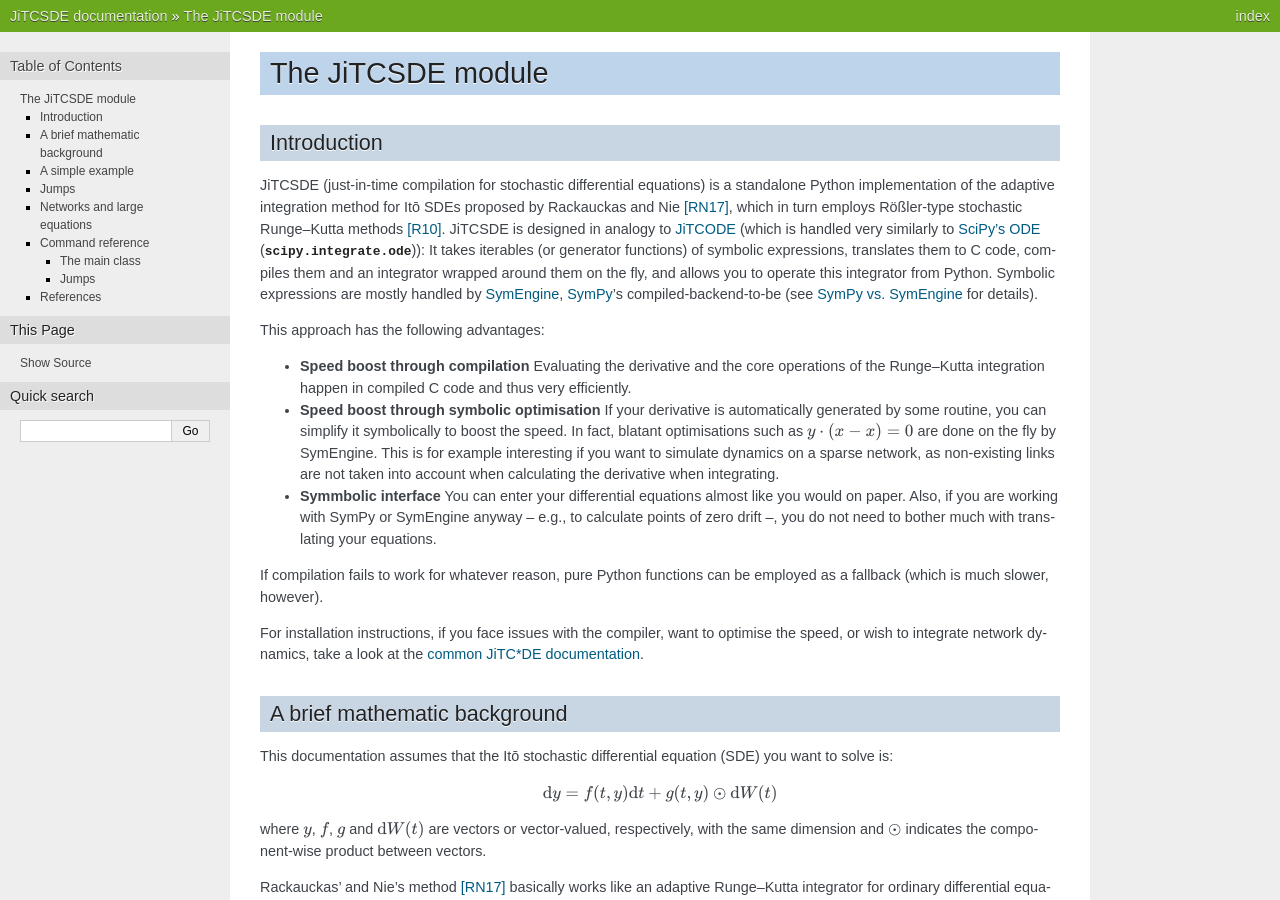
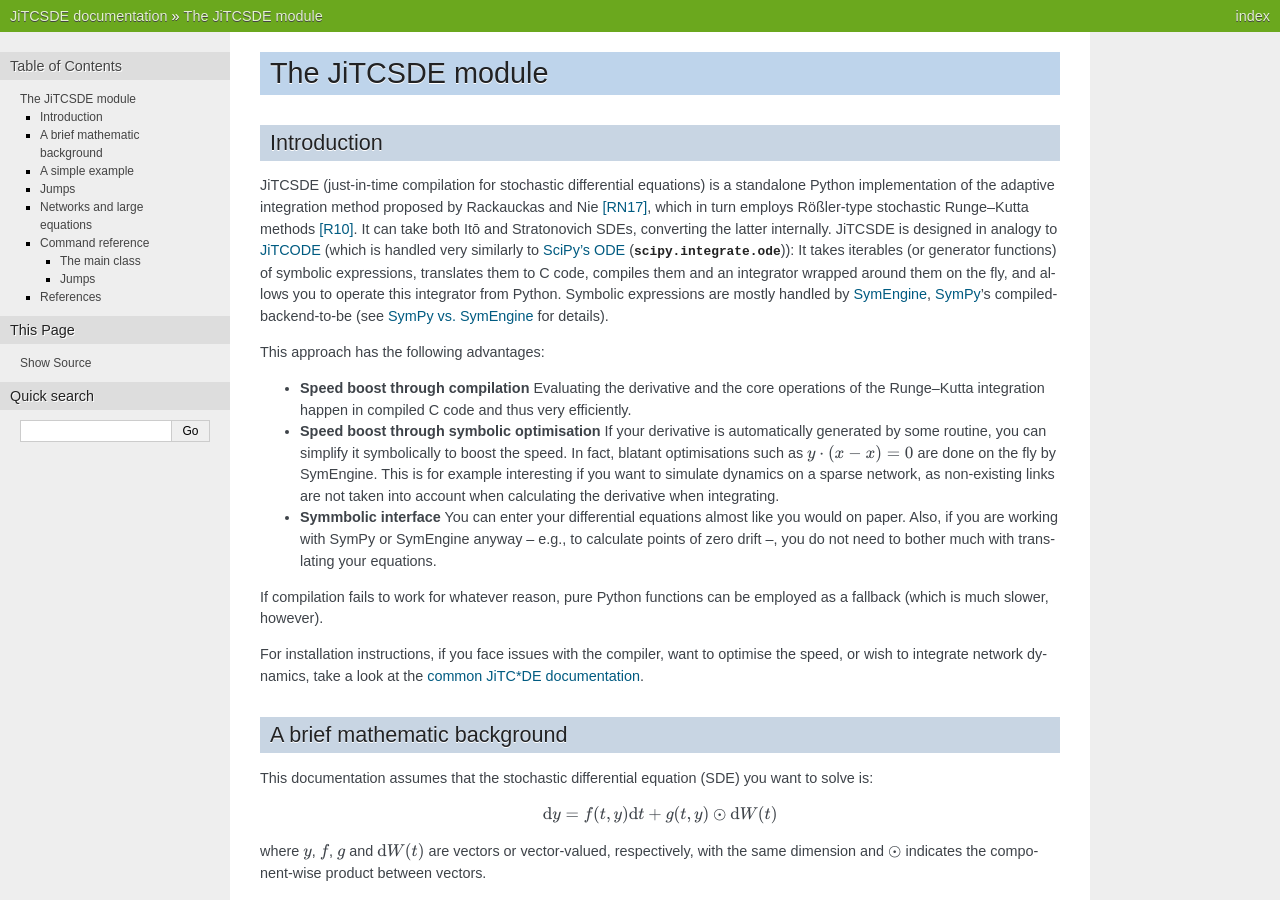
Before and after one commit to neurophysik/jitcsde, a Sphinx documentation site: the page built from docs/index.rst, in a window 1280 px wide and 900 px high. Built offline with Sphinx 7.4.7, drawn with Linux system fonts in a browser that asks for light colours; the version number could not be read and is left out.

Commit message:
Documenting that Stratonovich SDEs are now supported.

```diff
--- a/docs/index.rst
+++ b/docs/index.rst
@@ -4,7 +4,8 @@ The JiTCSDE module
 Introduction
 ------------
 
-JiTCSDE (just-in-time compilation for stochastic differential equations) is a standalone Python implementation of the adaptive integration method for Itō SDEs proposed by Rackauckas and Nie [RN17]_, which in turn employs Rößler-type stochastic Runge–Kutta methods [R10]_.
+JiTCSDE (just-in-time compilation for stochastic differential equations) is a standalone Python implementation of the adaptive integration method proposed by Rackauckas and Nie [RN17]_, which in turn employs Rößler-type stochastic Runge–Kutta methods [R10]_.
+It can take both Itō and Stratonovich SDEs, converting the latter internally.
 JiTCSDE is designed in analogy to `JiTCODE`_ (which is handled very similarly to `SciPy’s ODE`_ (`scipy.integrate.ode`)):
 It takes iterables (or generator functions) of symbolic expressions, translates them to C code, compiles them and an integrator wrapped around them on the fly, and allows you to operate this integrator from Python.
 Symbolic expressions are mostly handled by `SymEngine`_, `SymPy`_’s compiled-backend-to-be (see `SymPy vs. SymEngine`_ for details).
@@ -30,7 +31,7 @@ For installation instructions, if you face issues with the compiler, want to opt
 A brief mathematic background
 -----------------------------
 
-This documentation assumes that the Itō stochastic differential equation (SDE) you want to solve is:
+This documentation assumes that the stochastic differential equation (SDE) you want to solve is:
 
 .. math::
 
```
Also changed, not shown: 1 other file.
